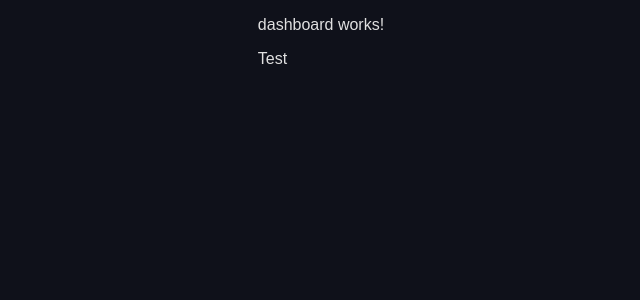
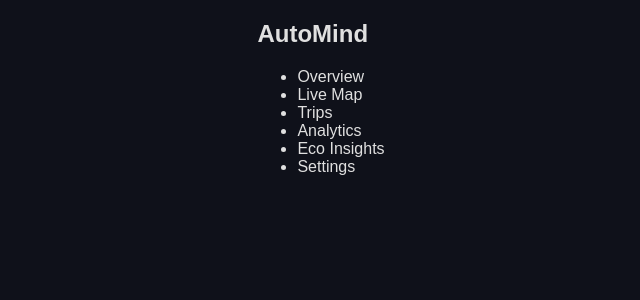
Before and after one commit to AutoMind-2527/Frontend, an Angular app in the folder AutoMind-Project/: page /dashboard in a window 1280 px wide. Shown: the top 300 px of the page, without its empty margins (319-959 px from the left). Built offline with nearby package versions, Linux system fonts and the light colour scheme.

Commit message:
Dashboard groundstructure

```diff
--- a/AutoMind-Project/src/app/dashboard/dashboard.html
+++ b/AutoMind-Project/src/app/dashboard/dashboard.html
@@ -1,2 +1,16 @@
-<p>dashboard works!</p>
-<p>Test</p>
+<div class="dashboard-container">
+  <aside class="sidebar">
+    <div class="logo">
+      <h2>AutoMind</h2>
+    </div>
+    <nav>
+      <ul>
+        <li class="active"><i class="fas fa-tachometer-alt"></i> Overview</li>
+        <li><i class="fas fa-map-marker-alt"></i> Live Map</li>
+        <li><i class="fas fa-car"></i> Trips</li>
+        <li><i class="fas fa-chart-line"></i> Analytics</li>
+        <li><i class="fas fa-leaf"></i> Eco Insights</li>
+        <li><i class="fas fa-cog"></i> Settings</li>
+      </ul>
+    </nav>
+  </aside>
```
